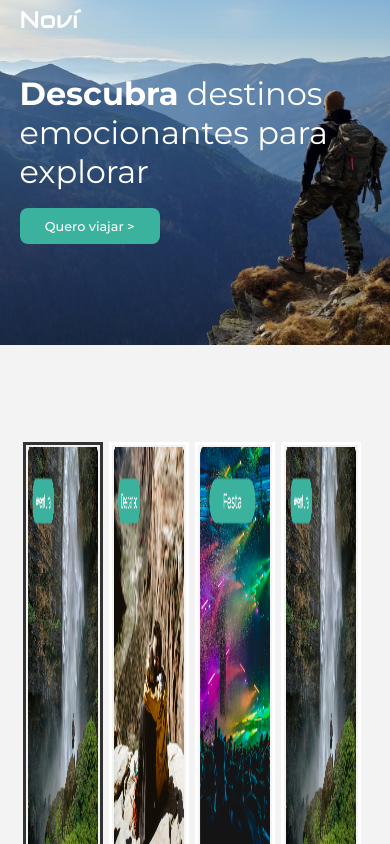
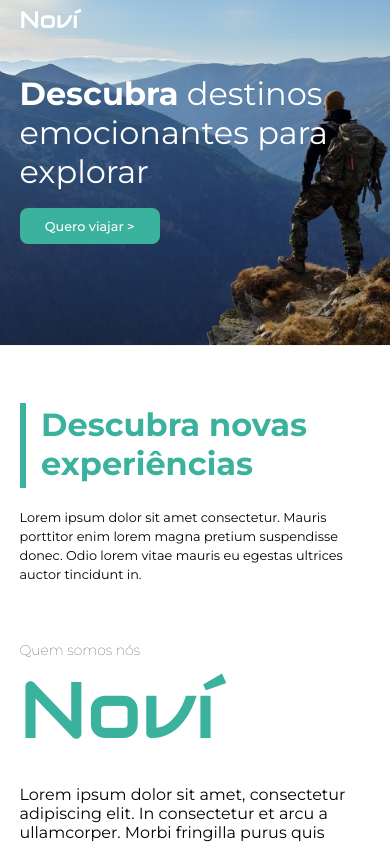
Before and after one commit to StartFuture/novi-frontend, a React (Create React App) app: page / in a window 390 px wide. Shown: the top 844 px of the page. Built offline with nearby package versions, Linux system fonts and the light colour scheme; no server answers.

Commit message:
feat(EXP) - Adding text about new experiences

```diff
--- a/src/assets/css/carrosel.module.css
+++ b/src/assets/css/carrosel.module.css
@@ -1,5 +1,34 @@
+.layout-flexbox {
+    display: flex;
+    flex-direction: row;
+    margin: 0 auto;
+    padding: 5%;
+    row-gap: 200px;
+    background-color: #FFF;
+    padding-top: 25vh;
+}
 
+.label-new-experiences {
+    display: flex;
+    flex-direction: row;
+}
 
+.text-new-experiences h2 {
+    font-weight: 700;
+    color: var(--primary-color);
+    font-size: 2rem;
+    padding-left: 2vw;
+}
+
+.vertical-line {
+    border-left: 6px solid var(--primary-color);
+    height: 17vh;
+    margin-top: 2%;
+}
+
+.text-new-experiences span {
+    font-size: .8rem;
+}
 
 .layout-grid {
     max-width: 1920px;
--- a/src/components/carrosel.jsx
+++ b/src/components/carrosel.jsx
@@ -8,10 +8,16 @@ import Frame10 from '../pages/landingPage/assets/img/Frame10.png';
 export default function Carrosel(props) {
 
     return (
-
-
-
-        <div className={styles["layout-grid"]}>
+        <div className={styles["layout-flexbox"]} id="layoutCarrosel">
+            <div className={styles["text-new-experiences"]} id="layoutTextCarrosel">
+                <div className={styles["label-new-experiences"]}>
+                    <div className={styles["vertical-line"]} id="verticalLineCarrosel"></div>
+                    <h2> Descubra novas experiências </h2>
+                </div>
+                <br/>
+                <span>Lorem ipsum dolor sit amet consectetur. Mauris porttitor enim lorem magna pretium suspendisse donec. Odio lorem vitae mauris eu egestas ultrices auctor tincidunt in.</span>
+            </div>
+            <div className={styles["layout-grid"]} id="layoutImagesCarrosel">
                 <Carousel className={styles["main-slide"]}>
 
                         <div>
@@ -34,5 +40,6 @@ export default function Carrosel(props) {
 
                 </Carousel>
             </div>
+        </div>
     )
 }
--- a/src/pages/landingPage/assets/css/landingPage.css
+++ b/src/pages/landingPage/assets/css/landingPage.css
@@ -90,7 +90,7 @@
     }
 
     .LPHeader {
-        height: 50vh;
+        height: 41vh;
         background-image: url('../img/lpTopBackground.png');
         background-repeat: no-repeat;
         background-size: 200%;
@@ -154,8 +154,18 @@
         bottom: 95%;
     }
 
-    .carrosel_layout-grid__p84Pn {
+    #layoutCarrosel{
+        padding-top: 7vh;
+    }
+
+    #layoutImagesCarrosel {
         display: none;
+    }
+
+    #verticalLineCarrosel {
+        margin-top: -.2vh;
+        height: 10vh;
+        padding-right: 2vw;
     }
 
     .lpCommentsContainer {
@@ -235,12 +245,22 @@
         font-size: 100px;
     }
 
-    .carrosel_layout-grid__p84Pn {
+    #layoutCarrosel{
+        padding-top: 10vh;
+    }
+
+    #verticalLineCarrosel {
+        margin-top: -.2vh;
+        height: 13vh;
+        padding-right: 2vw;
+    }
+
+    #layoutImagesCarrosel {
         display: none;
+        padding-top: 5vh;
     }
 
     .lpCommentsContainer {
         display: none;
     }
-
 }
--- a/src/pages/landingPage/assets/css/landingPageTop.css
+++ b/src/pages/landingPage/assets/css/landingPageTop.css
@@ -17,7 +17,7 @@
 }
 
 .LPHeader {
-    height: 100vh;
+    height: 91vh;
     background-image: url('../img/lpTopBackground.png');
     background-repeat: no-repeat;
     background-size: 100%;
@@ -50,7 +50,7 @@
     color: #FFF;
     font-size: 64px;
     max-width: 70vh;
-    margin-top: 10%;
+    margin-top: 5%;
 }
 
 .link {
```
Lines whose indentation alone changed are shown as unchanged.
